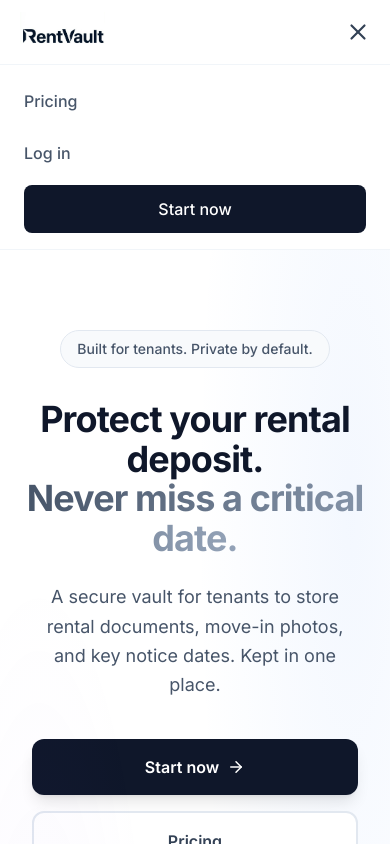
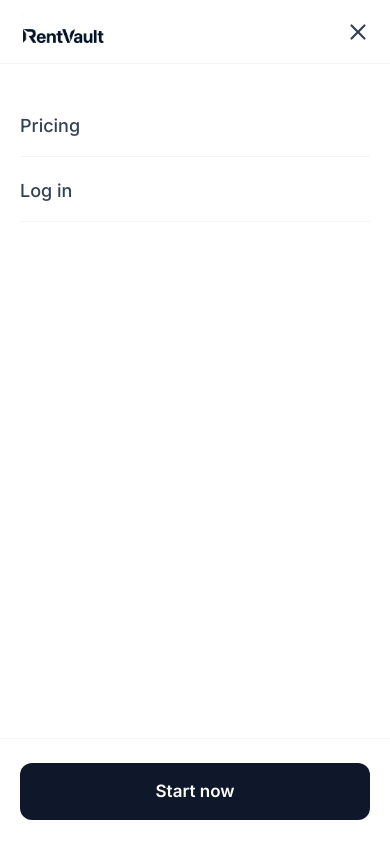
Before and after one commit to pipiagiorgi-rgb/guard-rent, a Next.js app: page / in a window 390 px wide. Both pictures are taken after a click on the button "Open menu". Shown: the top 844 px of the page. Built offline with nearby package versions, Linux system fonts and the light colour scheme; no server answers.

Commit message:
Implement mobile navigation as true full-screen modal

```diff
--- a/src/components/layout/NavbarClient.tsx
+++ b/src/components/layout/NavbarClient.tsx
@@ -3,12 +3,29 @@
 import Link from 'next/link';
 import { usePathname } from 'next/navigation';
 import { Menu, X } from 'lucide-react';
-import { useState } from 'react';
+import { useState, useEffect } from 'react';
 import { Logo } from '@/components/brand/Logo';
 
 export default function NavbarClient({ isLoggedIn }: { isLoggedIn: boolean }) {
     const pathname = usePathname();
     const [mobileMenuOpen, setMobileMenuOpen] = useState(false);
+
+    // Lock body scroll when mobile menu is open
+    useEffect(() => {
+        if (mobileMenuOpen) {
+            document.body.style.overflow = 'hidden';
+        } else {
+            document.body.style.overflow = '';
+        }
+        return () => {
+            document.body.style.overflow = '';
+        };
+    }, [mobileMenuOpen]);
+
+    // Close menu on route change
+    useEffect(() => {
+        setMobileMenuOpen(false);
+    }, [pathname]);
 
     // Don't show navbar on app routes (they have their own layout)
     if (pathname?.startsWith('/vault')) return null;
@@ -17,18 +34,22 @@ export default function NavbarClient({ isLoggedIn }: { isLoggedIn: boolean }) {
     // Don't show navbar on login page
     if (pathname === '/login') return null;
 
+    const handleNavClick = () => {
+        setMobileMenuOpen(false);
+    };
+
     return (
+        <>
             <header className="sticky top-0 z-50 bg-white border-b border-slate-100">
                 <div className="max-w-[1120px] mx-auto px-5 md:px-8">
-                {/* 1) Fixed-height flex container for the header */}
+                    {/* Fixed-height flex container for the header */}
                     <div className="h-16 flex items-center justify-between">
-                    {/* 2) Logo wrapper - flex aligned, h-full */}
+                        {/* Logo wrapper */}
                         <Link href="/" className="h-full flex items-center flex-shrink-0">
-                        {/* 3) Explicit logo height, no intrinsic sizing or hacks */}
                             <Logo height={40} />
                         </Link>
 
-                    {/* Desktop Nav - right aligned, vertically centered */}
+                        {/* Desktop Nav - right aligned */}
                         <nav className="hidden md:flex items-center gap-6 h-full">
                             <Link
                                 href="/pricing"
@@ -62,26 +83,63 @@ export default function NavbarClient({ isLoggedIn }: { isLoggedIn: boolean }) {
                             )}
                         </nav>
 
-                    {/* Mobile Menu Button - centered using flex */}
+                        {/* Mobile Menu Button */}
                         <div className="md:hidden flex items-center h-full">
                             <button
                                 className="flex items-center justify-center h-10 w-10 -mr-2 text-slate-700"
-                            onClick={() => setMobileMenuOpen(!mobileMenuOpen)}
-                            aria-label="Toggle menu"
+                                onClick={() => setMobileMenuOpen(true)}
+                                aria-label="Open menu"
                             >
-                            {mobileMenuOpen ? <X size={26} /> : <Menu size={26} />}
+                                <Menu size={26} />
                             </button>
                         </div>
                     </div>
                 </div>
+            </header>
 
-            {/* Mobile Menu */}
+            {/* ═══════════════════════════════════════════════════════════════
+                MOBILE MENU - TRUE FULL-SCREEN MODAL
+            ═══════════════════════════════════════════════════════════════ */}
             {mobileMenuOpen && (
-                <div className="md:hidden bg-white border-t border-slate-100 px-6 py-4 space-y-3">
+                <div
+                    className="fixed inset-0 z-[100] md:hidden"
+                    role="dialog"
+                    aria-modal="true"
+                >
+                    {/* Solid opaque background - full screen */}
+                    <div className="absolute inset-0 bg-white" />
+
+                    {/* Menu content container - scrollable if needed */}
+                    <div className="relative h-full flex flex-col">
+                        {/* ═══════════════════════════════════════════════════
+                            TOP ROW: Logo + Close
+                        ═══════════════════════════════════════════════════ */}
+                        <div className="flex-shrink-0 px-5 h-16 flex items-center justify-between border-b border-slate-100">
+                            <Link
+                                href="/"
+                                onClick={handleNavClick}
+                                className="h-full flex items-center"
+                            >
+                                <Logo height={40} />
+                            </Link>
+                            <button
+                                onClick={() => setMobileMenuOpen(false)}
+                                className="flex items-center justify-center h-10 w-10 -mr-2 text-slate-700"
+                                aria-label="Close menu"
+                            >
+                                <X size={26} />
+                            </button>
+                        </div>
+
+                        {/* ═══════════════════════════════════════════════════
+                            NAVIGATION LINKS (Secondary)
+                        ═══════════════════════════════════════════════════ */}
+                        <div className="flex-1 px-5 py-8 overflow-y-auto">
+                            <nav className="space-y-1">
                                 <Link
                                     href="/pricing"
-                        className="block py-2 text-slate-600 font-medium"
-                        onClick={() => setMobileMenuOpen(false)}
+                                    onClick={handleNavClick}
+                                    className="block py-4 text-lg font-medium text-slate-700 hover:text-slate-900 border-b border-slate-100"
                                 >
                                     Pricing
                                 </Link>
@@ -89,31 +147,48 @@ export default function NavbarClient({ isLoggedIn }: { isLoggedIn: boolean }) {
                                 {isLoggedIn ? (
                                     <Link
                                         href="/vault"
-                            className="block w-full text-center py-3 bg-slate-900 text-white rounded-lg font-medium"
-                            onClick={() => setMobileMenuOpen(false)}
+                                        onClick={handleNavClick}
+                                        className="block py-4 text-lg font-medium text-slate-700 hover:text-slate-900 border-b border-slate-100"
                                     >
                                         Dashboard
                                     </Link>
                                 ) : (
-                        <>
                                     <Link
                                         href="/login"
-                                className="block py-2 text-slate-600 font-medium"
-                                onClick={() => setMobileMenuOpen(false)}
+                                        onClick={handleNavClick}
+                                        className="block py-4 text-lg font-medium text-slate-700 hover:text-slate-900 border-b border-slate-100"
                                     >
                                         Log in
                                     </Link>
+                                )}
+                            </nav>
+                        </div>
+
+                        {/* ═══════════════════════════════════════════════════
+                            PRIMARY CTA - Bottom (Single Action)
+                        ═══════════════════════════════════════════════════ */}
+                        <div className="flex-shrink-0 px-5 py-6 border-t border-slate-100 bg-white">
+                            {isLoggedIn ? (
+                                <Link
+                                    href="/vault"
+                                    onClick={handleNavClick}
+                                    className="block w-full text-center py-4 bg-slate-900 text-white rounded-xl text-[17px] font-semibold hover:bg-slate-800 transition-colors"
+                                >
+                                    Go to Dashboard
+                                </Link>
+                            ) : (
                                 <Link
                                     href="/login"
-                                className="block w-full text-center py-3 bg-slate-900 text-white rounded-lg font-medium"
-                                onClick={() => setMobileMenuOpen(false)}
+                                    onClick={handleNavClick}
+                                    className="block w-full text-center py-4 bg-slate-900 text-white rounded-xl text-[17px] font-semibold hover:bg-slate-800 transition-colors"
                                 >
                                     Start now
                                 </Link>
-                        </>
                             )}
                         </div>
+                    </div>
+                </div>
             )}
-        </header>
+        </>
     );
 }
```
Lines whose indentation alone changed are shown as unchanged.
